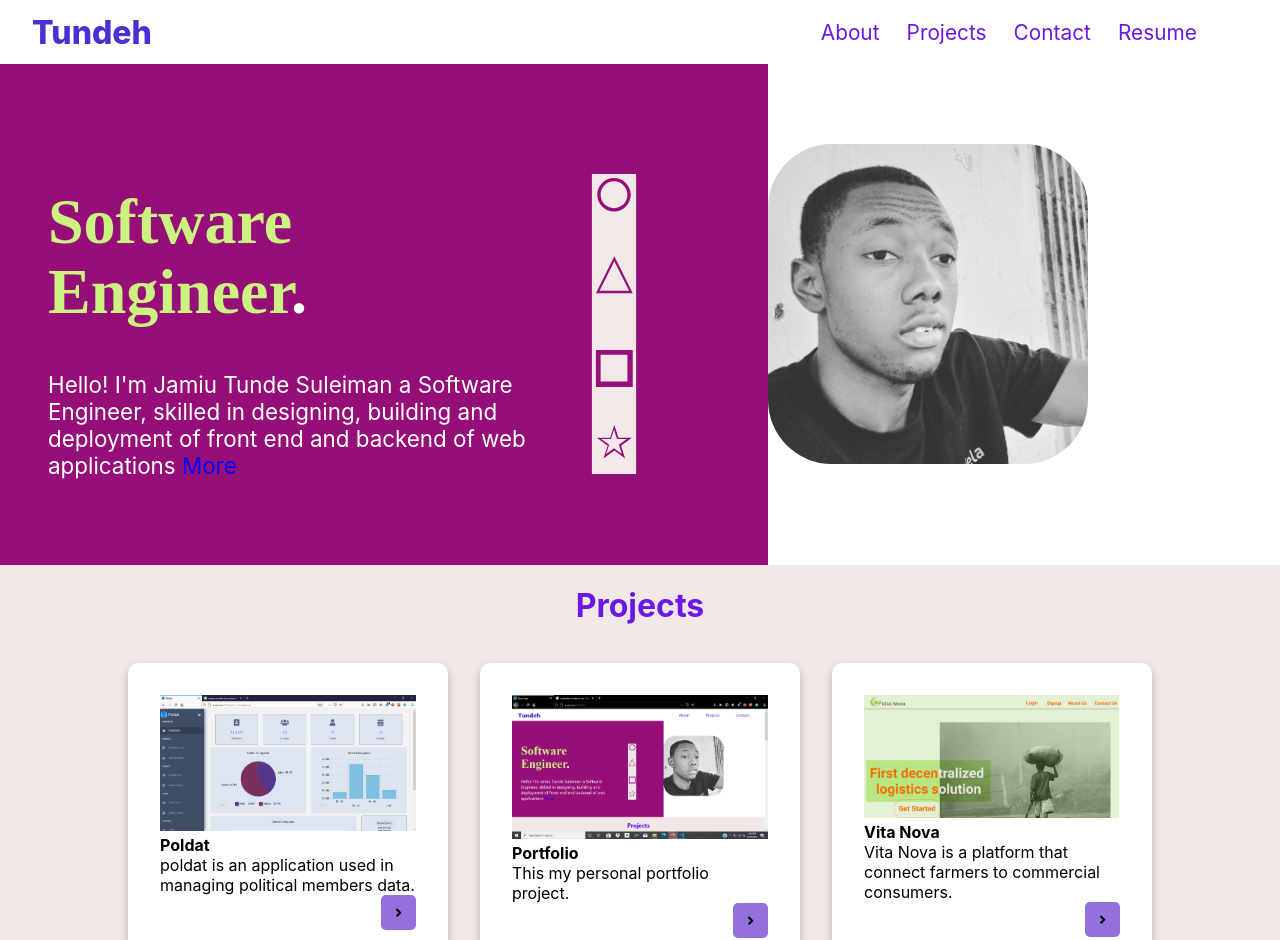
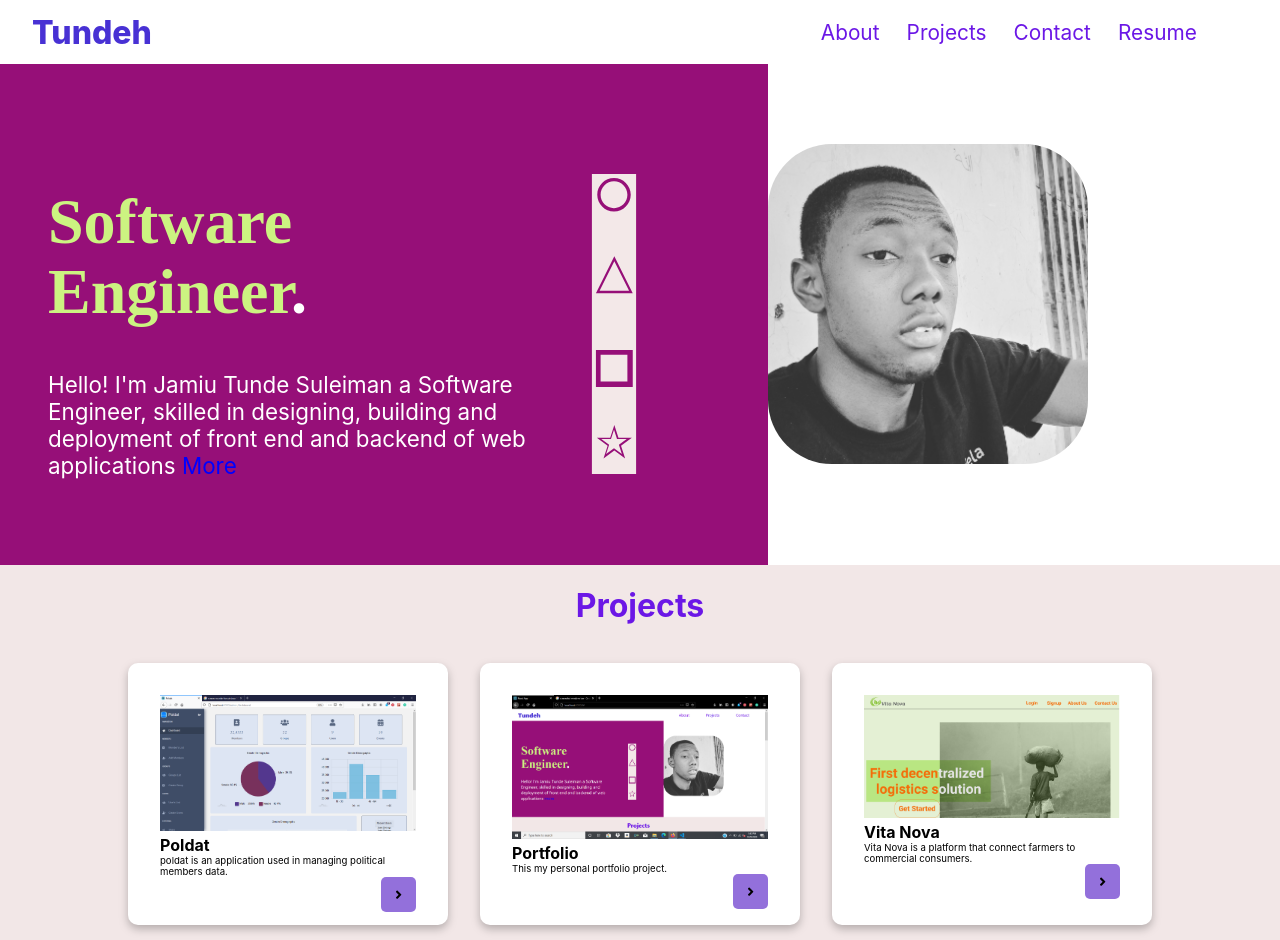
Before and after one commit to Tundeh/portfolio, a React (Create React App) app: page / in a window 1280 px wide. Shown: the top 940 px of the page. Built offline with nearby package versions, Linux system fonts and the light colour scheme.

Commit message:
reduce font size on projects card

```diff
--- a/src/components/project/index.scss
+++ b/src/components/project/index.scss
@@ -28,6 +28,7 @@
 
     > p {
       margin: 0;
+      font-size: 0.6rem;
     }
     > div {
       position: relative;
```
